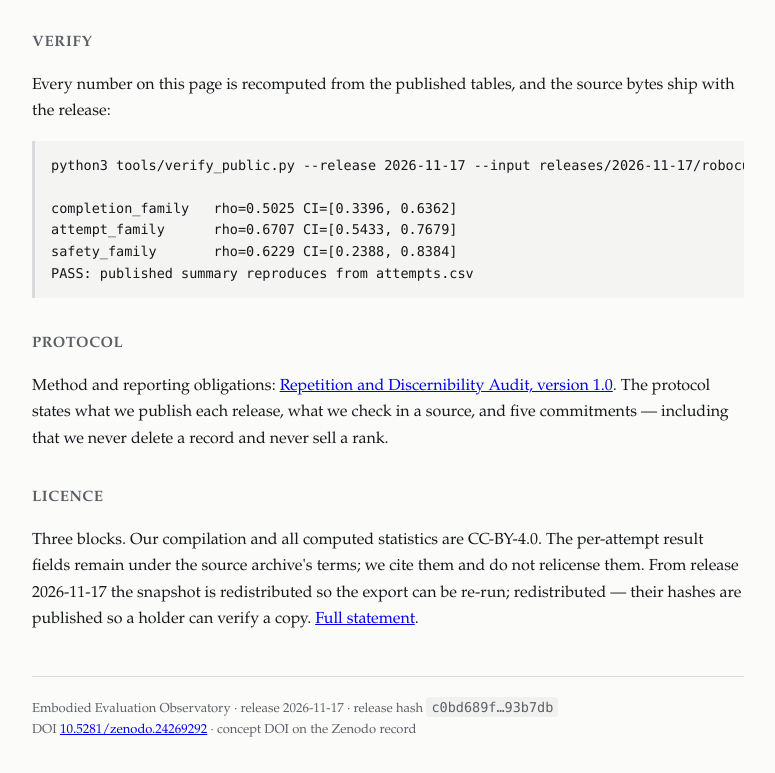
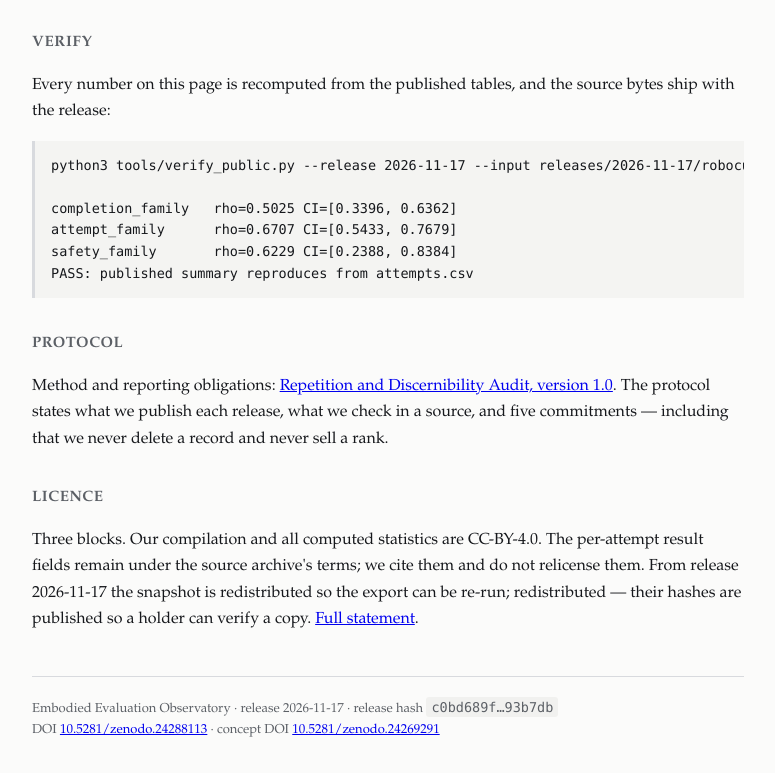
Before and after one commit to Embodied-Evaluation-Observatory/EEO-Archive, a plain HTML site: page index.html in a window 1280 px wide. Shown: the part 792-1565 px from the top of the page, without its empty margins (252-1027 px from the left). Drawn offline with Linux system fonts and the light colour scheme.

Commit message:
Record the 2026-11-18 deposit DOI (10.5281/zenodo.24288113) in README, CITATION and homepage

```diff
--- a/index.html
+++ b/index.html
@@ -93,7 +93,7 @@ PASS: published summary reproduces from attempts.csv</pre>
   <p class="foot">
     Embodied Evaluation Observatory · release 2026-11-17 ·
     release hash <code>c0bd689f…93b7db</code><br>
-    DOI <a href="https://doi.org/10.5281/zenodo.24269292">10.5281/zenodo.24269292</a> · concept DOI on the Zenodo record
+    DOI <a href="https://doi.org/10.5281/zenodo.24288113">10.5281/zenodo.24288113</a> · concept DOI <a href="https://doi.org/10.5281/zenodo.24269291">10.5281/zenodo.24269291</a>
   </p>
 
 </div>
```
Also changed, not shown: 2 other files.
